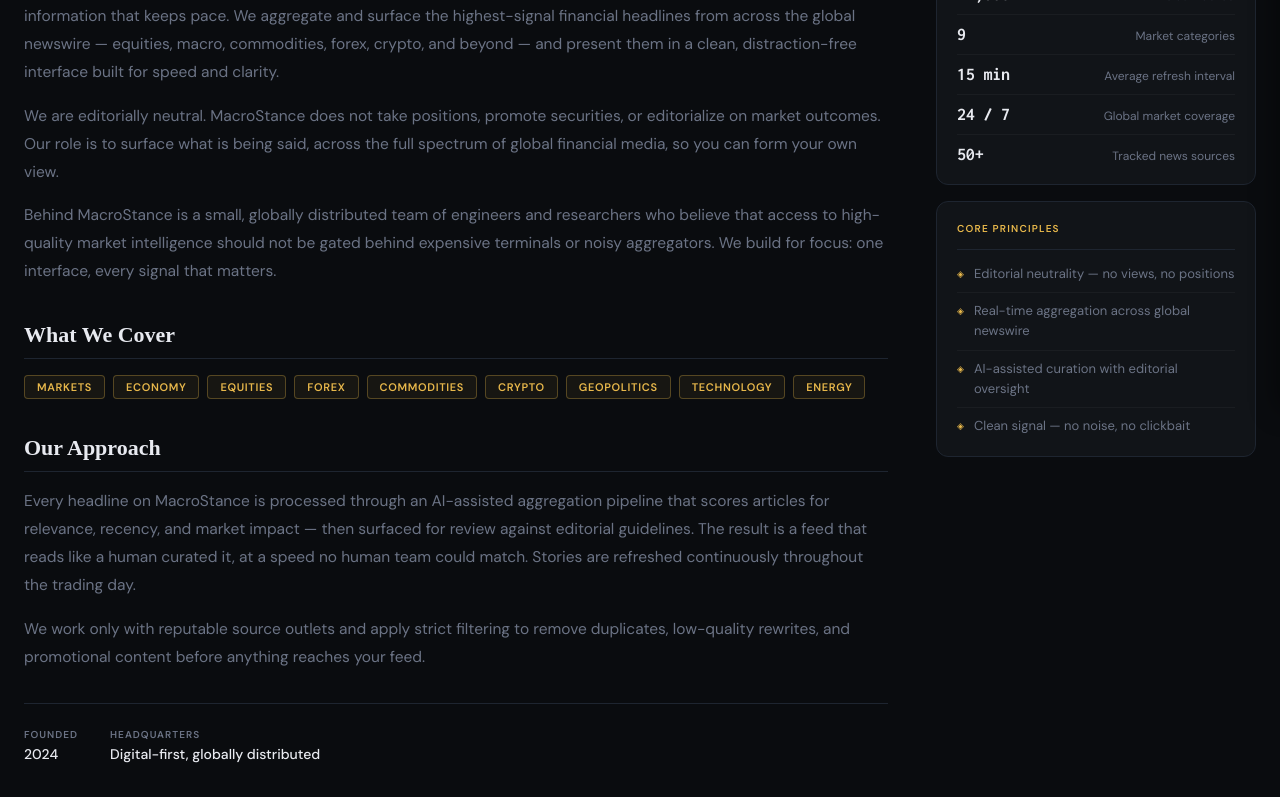
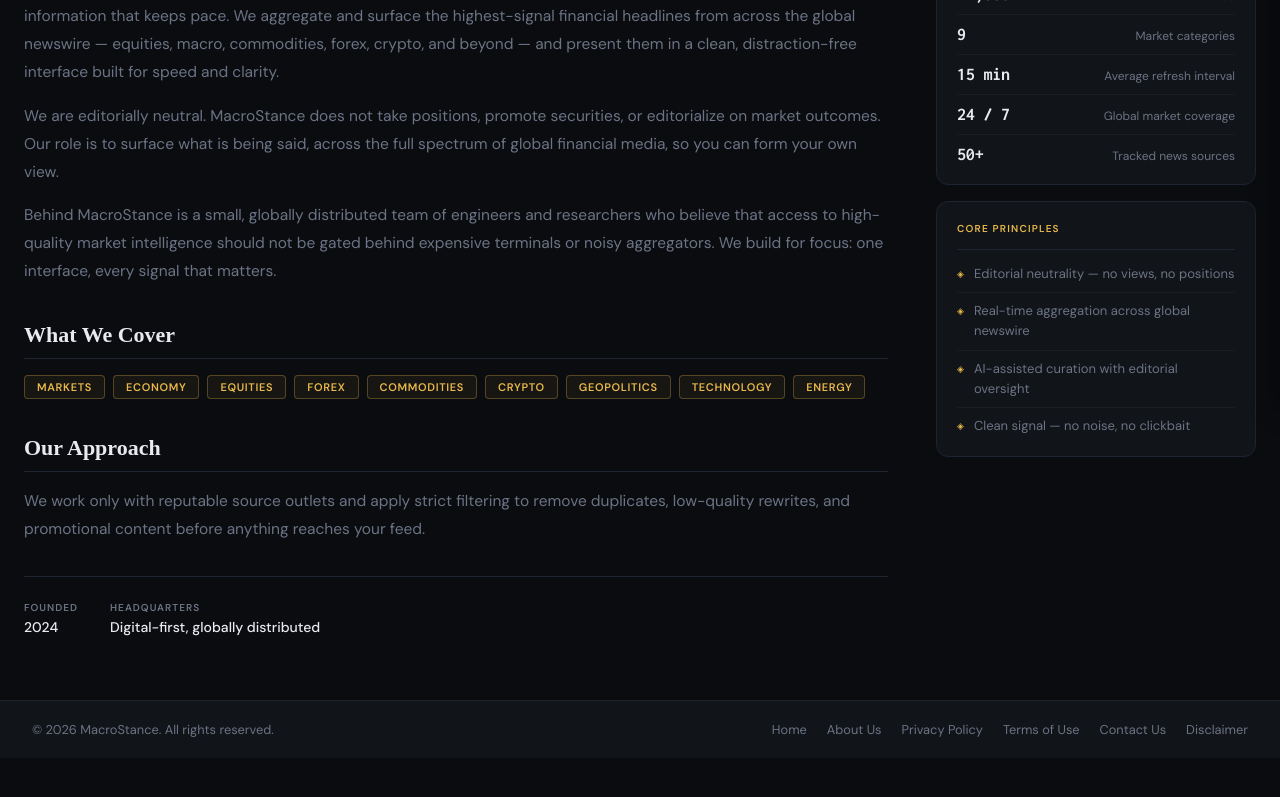
Before and after one commit to sebaural/finpulse, a Next.js app: page /about in a window 1280 px wide. Shown: the part 390-1187 px from the top of the page. After the commit the page ends 1148 px from the top, so only its background shows below. Built offline with nearby package versions, Linux system fonts and the light colour scheme; a web font is replaced by a local one.

Commit message:
minor text change to /about page

```diff
--- a/src/app/about/page.tsx
+++ b/src/app/about/page.tsx
@@ -79,14 +79,6 @@ export default function AboutPage() {
 
           <h2>Our Approach</h2>
           <p>
-            Every headline on MacroStance is processed through an AI-assisted
-            aggregation pipeline that scores articles for relevance, recency,
-            and market impact — then surfaced for review against editorial
-            guidelines. The result is a feed that reads like a human curated
-            it, at a speed no human team could match. Stories are refreshed
-            continuously throughout the trading day.
-          </p>
-          <p>
             We work only with reputable source outlets and apply strict
             filtering to remove duplicates, low-quality rewrites, and
             promotional content before anything reaches your feed.
```
